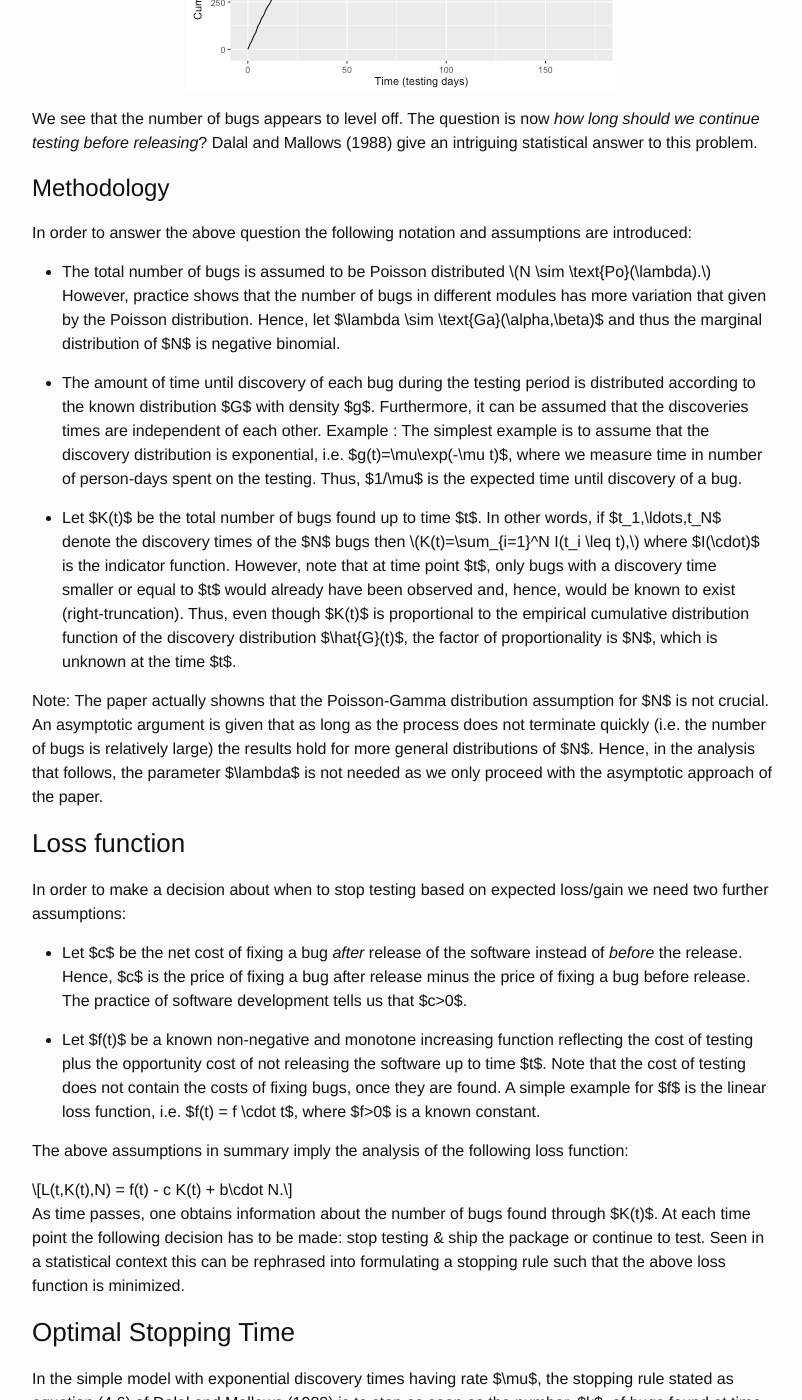
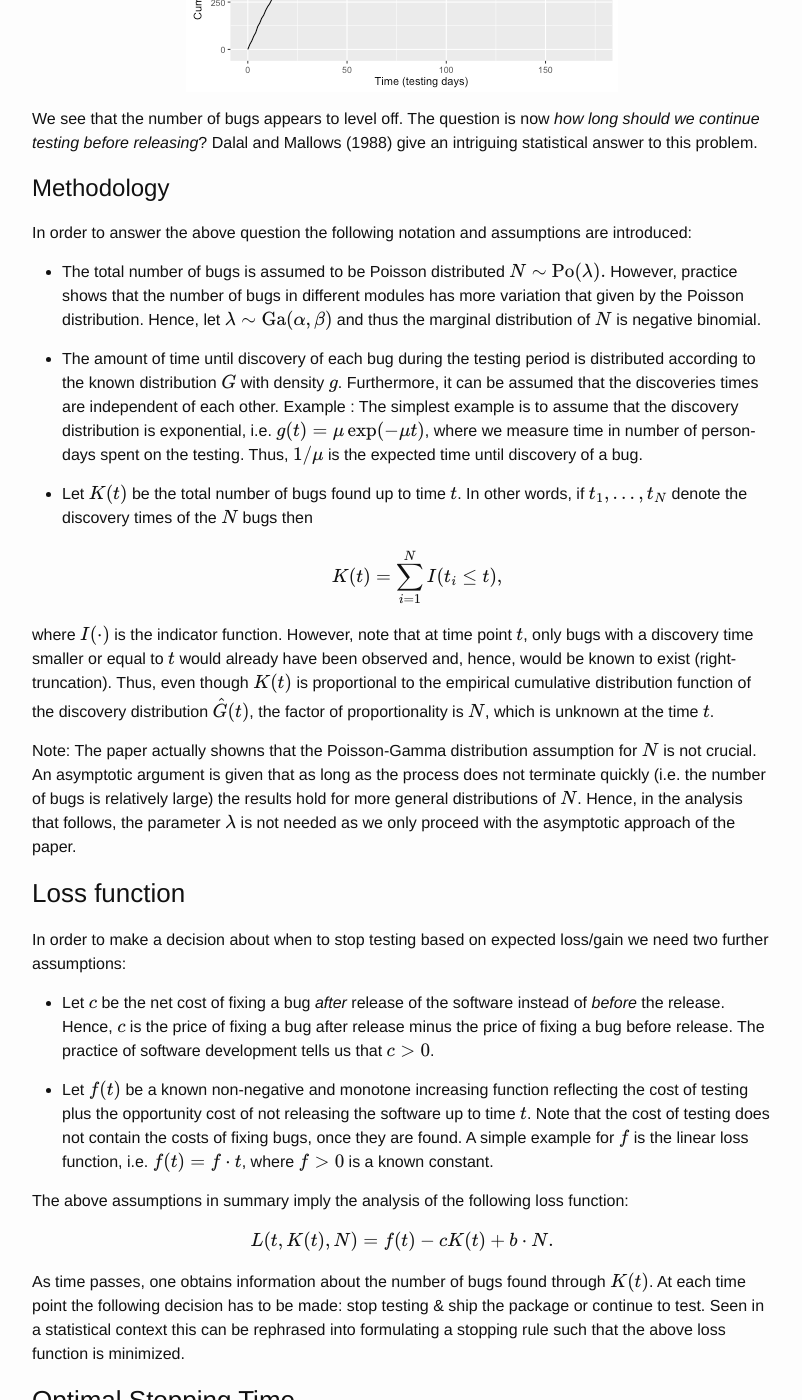
Before and after one commit to mhoehle/hoehleatsu.github.io, a Jekyll site: the page built from _posts/2016-05-06-when2stop.md, in a window 1280 px wide and 1400 px high, scrolled down 873 px. Shown: the whole window, without its empty margins (238-1040 px from the left). Built offline with Jekyll 4.4.1, drawn with Linux system fonts in a browser that asks for light colours; formulas are drawn with MathJax 3; some of the changed text lies outside the part shown.

Commit message:
getting formulas right

```diff
--- a/_includes/head.html
+++ b/_includes/head.html
@@ -10,3 +10,5 @@
   <link rel="canonical" href="{{ page.url | replace:'index.html','' | prepend: site.baseurl | prepend: site.url }}">
   <link rel="alternate" type="application/rss+xml" title="{{ site.title }}" href="{{ "/feed.xml" | prepend: site.baseurl | prepend: site.url }}">
 </head>
+
+<script type="text/javascript" src="http://cdn.mathjax.org/mathjax/latest/MathJax.js?config=TeX-AMS-MML_HTMLorMML"></script>
--- a/_posts/2016-05-06-when2stop.md
+++ b/_posts/2016-05-06-when2stop.md
@@ -22,7 +22,7 @@
 # Introduction
 
 Imagine that a team of developers of a new R package needs to structure a test
-plan before the release of the package to CRAN. Let $N$ be the (unknown) number
+plan before the release of the package to CRAN. Let \\(N$ be the (unknown) number
 of bugs in the package. The team starts their testing at time zero and subsequently
 find an increasing number of bugs as the test period passes by. The figure below
 shows such a testing process mimicking the example
@@ -38,40 +38,44 @@
 
 In order to answer the above question the following notation and assumptions are introduced:
 
-* The total number of bugs is assumed to be Poisson distributed $$N \sim \text{Po}(\lambda).$$ However, practice shows that the number of bugs in different modules has more variation that given by the Poisson distribution. Hence, let $\lambda \sim \text{Ga}(\alpha,\beta)$ and thus the marginal distribution of $N$ is negative binomial.
+* The total number of bugs is assumed to be Poisson distributed $$N \sim \text{Po}(\lambda).$$ However, practice shows that the number of bugs in different modules has more variation that given by the Poisson distribution. Hence, let \\(\lambda \sim \text{Ga}(\alpha,\beta)\\) and thus the marginal distribution of \\(N\\) is negative binomial.
 
-* The amount of time until discovery of each bug during the testing period is distributed according to the known distribution $G$ with density $g$. Furthermore, it can be assumed that the discoveries times are independent of each other.
-Example : The simplest example is to assume that the discovery distribution is exponential, i.e. $g(t)=\mu\exp(-\mu t)$,
+* The amount of time until discovery of each bug during the testing period is distributed according to the known distribution \\(G\\) with density \\(g\\). Furthermore, it can be assumed that the discoveries times are independent of each other.
+Example : The simplest example is to assume that the discovery distribution is exponential, i.e. \\(g(t)=\mu\exp(-\mu t)\\),
 where we measure time in number of person-days spent on the testing.
-Thus, $1/\mu$ is the expected time until discovery of a bug.
+Thus, \\(1/\mu\\) is the expected time until discovery of a bug.
 
-* Let $K(t)$ be the total number of bugs found up to time $t$. In other words, if $t_1,\ldots,t_N$ denote the discovery times of the $N$ bugs then
+* Let \\(K(t)\\) be the total number of bugs found up to time \\(t\\). In other words, if \\(t_1,\ldots,t_N\\) denote the discovery times of the \\(N\\) bugs then
+
     $$K(t)=\sum_{i=1}^N I(t_i \leq t),$$
-where $I(\cdot)$ is the indicator function. However, note that at time point $t$, only bugs with a discovery time smaller or equal to $t$ would already have been observed and, hence, would be known to exist (right-truncation). Thus, even though $K(t)$ is proportional to the empirical cumulative distribution function of the discovery distribution $\hat{G}(t)$, the factor of proportionality is $N$, which is unknown at the time $t$.
 
-Note: The paper actually showns that the Poisson-Gamma distribution assumption for $N$ is not crucial. An asymptotic argument is given that as long as the process does not terminate quickly (i.e. the number of bugs is relatively large) the results hold for more general distributions of $N$. Hence, in the analysis that follows, the parameter $\lambda$ is not needed as we only proceed with the asymptotic approach of the paper.
+where \\(I(\cdot)\\) is the indicator function. However, note that at time point \\(t\\), only bugs with a discovery time smaller or equal to \\(t\\) would already have been observed and, hence, would be known to exist (right-truncation). Thus, even though \\(K(t)\\) is proportional to the empirical cumulative distribution function of the discovery distribution \\(\hat{G}(t)\\), the factor of proportionality is \\(N\\), which is unknown at the time \\(t\\).
+
+Note: The paper actually showns that the Poisson-Gamma distribution assumption for \\(N\\) is not crucial. An asymptotic argument is given that as long as the process does not terminate quickly (i.e. the number of bugs is relatively large) the results hold for more general distributions of \\(N\\). Hence, in the analysis that follows, the parameter \\(\lambda\\) is not needed as we only proceed with the asymptotic approach of the paper.
 
 ### Loss function
 In order to make a decision about when to stop testing based on expected loss/gain we need two further assumptions:
 
-* Let $c$ be the net cost of fixing a bug *after* release of the software instead of *before* the release. Hence, $c$ is the price of fixing a bug after release minus the price of fixing a bug before release. The practice of software development tells us that $c>0$.
+* Let \\(c\\) be the net cost of fixing a bug *after* release of the software instead of *before* the release. Hence, \\(c\\) is the price of fixing a bug after release minus the price of fixing a bug before release. The practice of software development tells us that \\(c>0\\).
 
-* Let $f(t)$ be a known non-negative and monotone increasing function reflecting the cost of testing plus the opportunity cost of not releasing the software up to time $t$. Note that the cost of testing does not contain the costs of fixing bugs, once they are found. A simple example for $f$ is the linear loss function, i.e. $f(t) = f \cdot t$, where $f>0$ is a known constant.
+* Let \\(f(t)\\) be a known non-negative and monotone increasing function reflecting the cost of testing plus the opportunity cost of not releasing the software up to time \\(t\\). Note that the cost of testing does not contain the costs of fixing bugs, once they are found. A simple example for \\(f\\) is the linear loss function, i.e. \\(f(t) = f \cdot t\\), where \\(f>0\\) is a known constant.
 
 The above assumptions in summary imply the analysis of the following loss function:
 
 $$L(t,K(t),N) = f(t) - c K(t) + b\cdot N.$$
 
-As time passes, one obtains information about the number of bugs found through $K(t)$. At each time point the following decision has to be made: stop testing & ship the package or continue to test. Seen in a statistical context this can
+As time passes, one obtains information about the number of bugs found through \\(K(t)\\). At each time point the following decision has to be made: stop testing & ship the package or continue to test. Seen in a statistical context this can
 be rephrased into formulating a stopping rule such that the above loss function is minimized.
 
 ### Optimal Stopping Time
 
-In the simple model with exponential discovery times having rate $\mu$, the stopping rule  stated as equation (4.6) of Dalal and Mallows (1988) is to stop as soon as the number, $k$, of bugs found at time $t$, i.e. $K(t)=k$, is such that:
+In the simple model with exponential discovery times having rate \\(\mu\\), the stopping rule  stated as equation (4.6) of Dalal and Mallows (1988) is to stop as soon as the number, \\(k\\), of bugs found at time \\(t\\), i.e. \\(K(t)=k\\), is such that:
+
 $$
 \frac{f}{c}\cdot \frac{\exp(\mu t) -1}{\mu} \geq k.
 $$
-At this time point, the estimated number of bugs left is Poisson with mean $f/(c\mu)$.
+
+At this time point, the estimated number of bugs left is Poisson with mean \\(f/(c\mu)\\).
 
 
 {% highlight r %}
@@ -89,15 +93,15 @@
 }
 {% endhighlight %}
 
-In the above, the quantity $c/f$ measures the amount saved by finding a bug (and hence fixing it before release) measured in units of testing days. As an example: if $c/f=0.2 \Leftrightarrow f/c=5$ then the gain in detecting a bug before release corresponds to 0.2
-testing days. Throughout the subsequent example we shall work with both $c/f=0.2$
-(ship early and fix later is acceptable) and $c/f=1$ (high costs of fixing bugs afte
+In the above, the quantity \\(c/f\\) measures the amount saved by finding a bug (and hence fixing it before release) measured in units of testing days. As an example: if \\(c/f=0.2 \Leftrightarrow f/c=5\\) then the gain in detecting a bug before release corresponds to 0.2
+testing days. Throughout the subsequent example we shall work with both \\(c/f=0.2\\)
+(ship early and fix later is acceptable) and \\(c/f=1\\) (high costs of fixing bugs afte
 r the release).
 
 
 # Example
 
-Taking the testing data from the above figure, the first step consists of estimating $\mu$ from the available data. It is important to realize that the available data are a right-truncated sample, because only errors with a
+Taking the testing data from the above figure, the first step consists of estimating \\(\mu\\) from the available data. It is important to realize that the available data are a right-truncated sample, because only errors with a
 discovery time smaller than the current observation time are observed.
 Furthermore, if only data on the daily number of bug discoveries are available, then
 the data are also interval censored. We set up the loglikelihood function accordingly.
@@ -136,7 +140,7 @@
 {% endhighlight %}
 
 Note that we in the above used all data obtained over the entire testing
-period. In practice, one would instead sequentially update the $\mu$ estimate each day as the information arrives -- see the animated sequential procedure in the next section.
+period. In practice, one would instead sequentially update the \\(\mu\\) estimate each day as the information arrives -- see the animated sequential procedure in the next section.
 
 
 <img src="http://hoehleatsu.github.io/figure/source/2016-05-06-when2stop/unnamed-chunk-4-1.png" title="plot of chunk unnamed-chunk-4" alt="plot of chunk unnamed-chunk-4" style="display: block; margin: auto;" />
@@ -149,17 +153,17 @@
 ## 1    82   989   990.8676 994.9211 198.9842
 {% endhighlight %}
 
-The optimal stopping time in the example, in the case of $f/c=5$, is to stop the testing after 82 testing days. An estimate of the expected number of remaining bugs at this stopping time would be 260.9, which appears to agree quite well with the empirical data -- actually, they were simulated with $N=1250$.
+The optimal stopping time in the example, in the case of \\(f/c=5\\), is to stop the testing after 82 testing days. An estimate of the expected number of remaining bugs at this stopping time would be 260.9, which appears to agree quite well with the empirical data -- actually, they were simulated with \\(N=1250\\).
 
 # Animation
 
 The animation belows shows the above computations in sequential fashion:
 
-* At a given time $t$ of the testing process, $\hat{\mu}$ is
+* At a given time \\(t\\) of the testing process, \\(\hat{\mu}\\) is
 determined from the curve of cumulative bugs found up to time
-$t$.
-* This  $\hat{\mu}$ estimate is then use to determine the intersecting curves as described above.
-* Once the $K(t)$ curve and the curve for a given $f/c$ ratio intersect, we would stop the testing.
+\\(t\\).
+* This  \\(\hat{\mu}\\) estimate is then use to determine the intersecting curves as described above.
+* Once the \\(K(t)\\) curve and the curve for a given \\(f/c\\) ratio intersect, we would stop the testing.
 
 
 
@@ -171,7 +175,7 @@
 
 * Assuming that the time periods until discovery of the bugs are independently distributed appears convenient, butnot so realistic. The paper has a section about analysing the situation in case of different classes of bugs. However, fixing a bug often spawns new bugs. Hence, the bug-process could instead be more realistically  modelled by a self-exiciting process such as the Hawkes' process (Hawkes, 1971).
 
-* For Open Source Software and in particular R packages, which nobody might ever use, is $c$ really bigger than zero? Ship and fix might be a good way to test, if a package actually addresses any kind of need?
+* For Open Source Software and in particular R packages, which nobody might ever use, is \\(c\\) really bigger than zero? Ship and fix might be a good way to test, if a package actually addresses any kind of need?
 
 * How to extract the daily number of bugs found from your bug tracking ticket system?
 
```
Also changed, not shown: _source/2016-05-06-when2stop.Rmd (+28 -24 lines), _layouts/page.html (line endings or trailing spaces), 3 other files.
